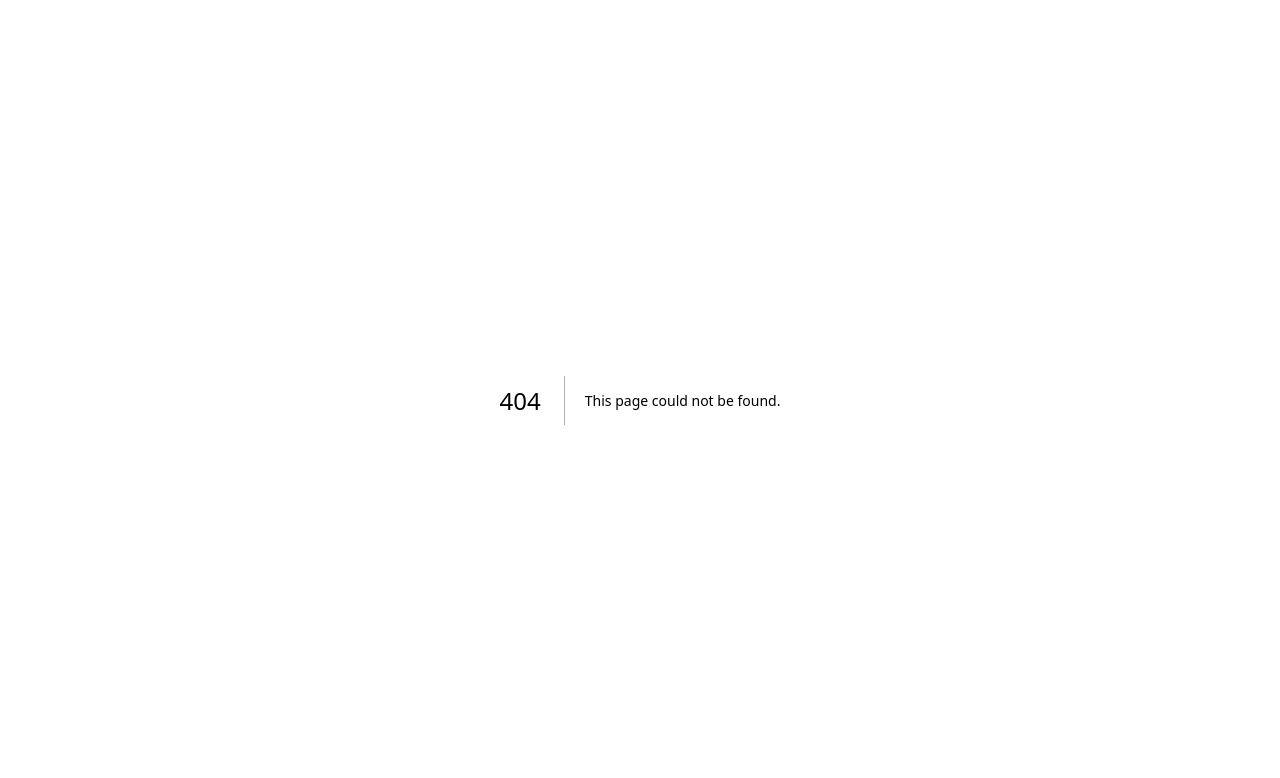
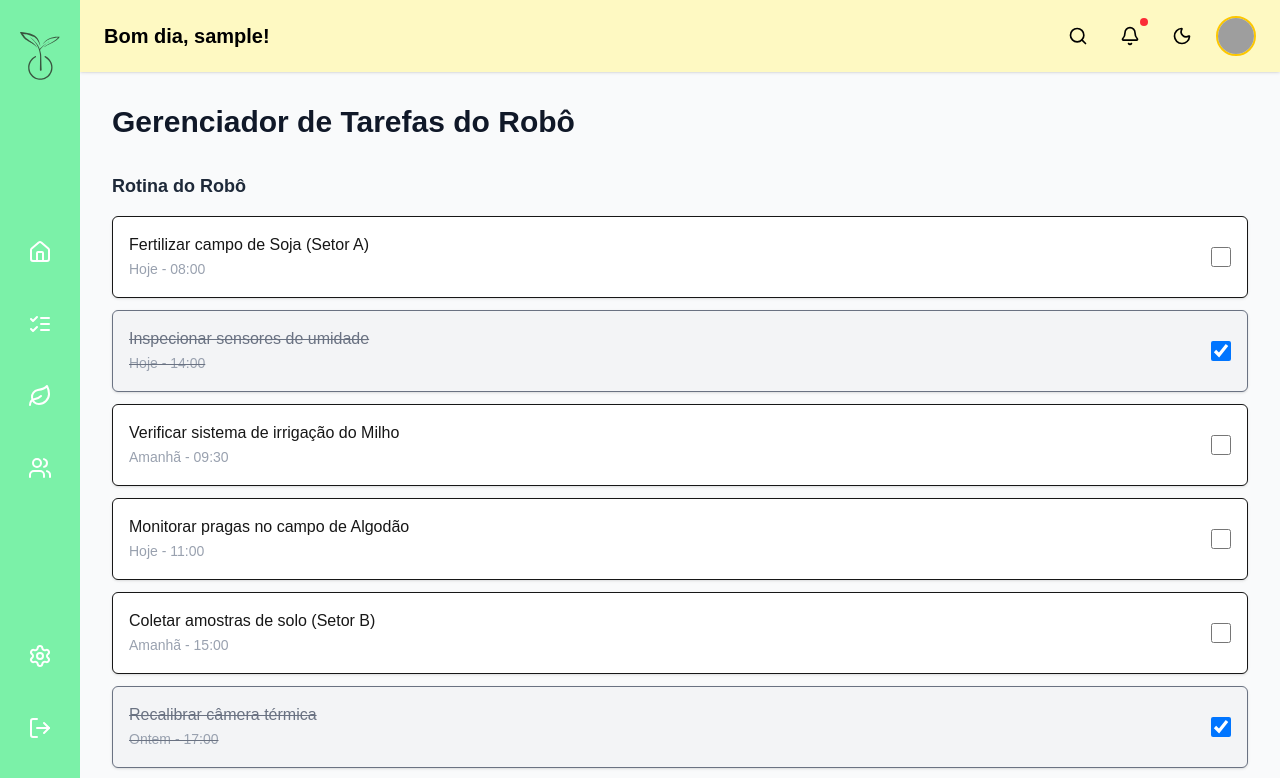
Before and after one commit to leomatiazzz/ProjetinDoCid, a Next.js app: page /tarefas in a window 1280 px wide. Before the commit this address had no page. Shown: the top 778 px of the page. Built offline with nearby package versions, Linux system fonts and the light colour scheme; sample sign-in values are in the browser's storage; grey boxes are pictures that could not be loaded.

Commit message:
feat: Adicionando página de tarefas e funcionalidades das opções em Topbar e Sidebar

```diff
--- a/src/app/page.tsx
+++ b/src/app/page.tsx
@@ -1,35 +1,41 @@
 // Localização: src/app/page.tsx (ATUALIZADO)
 
-"use client"; // Esta página agora precisa ser um Client Component para usar o hook de proteção
+"use client";
 
 import DashboardLayout from "./dashboard-layout";
 import { StatusCards } from "@/components/StatusCards";
 import { Tasks } from "@/components/Tasks";
 import { SensorChart } from "@/components/SensorChart";
-import { useAuth } from "@/contexts/AuthContext"; // 1. Importa o hook de autenticação
+import { useAuth } from "@/contexts/AuthContext";
 
 export default function HomePage() {
-  const { isAuthenticated, isLoading } = useAuth(); // 2. Usa o hook
+  const { isAuthenticated, isLoading } = useAuth();
 
-  // 3. Enquanto carrega ou se não estiver autenticado, não mostra nada
   if (isLoading || !isAuthenticated) {
-    return <div className="flex h-screen w-full items-center justify-center">Carregando...</div>;
+    return (
+      <div className="flex h-screen w-full items-center justify-center">
+        Carregando...
+      </div>
+    );
   }
 
-  // 4. Se estiver autenticado, mostra a dashboard
   return (
     <DashboardLayout>
-      <div className="flex flex-col gap-8">
-        <div>
+      {/* Container principal alterado para uma grade com 3 colunas em telas grandes.
+        - A primeira parte (cards e gráfico) ocupará 2 colunas.
+        - A segunda parte (tarefas) ocupará 1 coluna.
+        - 'items-start' alinha os itens no topo da grade.
+      */}
+      <div className="grid grid-cols-1 lg:grid-cols-3 gap-8 items-start">
+        {/* Coluna da Esquerda (ocupa 2 de 3 colunas) */}
+        <div className="lg:col-span-2 flex flex-col gap-8">
           <StatusCards />
+          <SensorChart />
         </div>
-        <div className="grid grid-cols-1 lg:grid-cols-2 gap-8">
-          <div>
-            <SensorChart />
-          </div>
-          <div>
-            <Tasks />
-          </div>
+
+        {/* Coluna da Direita (ocupa 1 de 3 colunas) */}
+        <div className="lg:col-span-1">
+          <Tasks />
         </div>
       </div>
     </DashboardLayout>
--- /dev/null
+++ b/src/app/tarefas/page.tsx
@@ -0,0 +1,31 @@
+// Localização: src/app/tarefas/page.tsx
+
+"use client";
+
+import DashboardLayout from "../dashboard-layout";
+import { Tasks } from "@/components/Tasks";
+import { useAuth } from "@/contexts/AuthContext";
+
+export default function TarefasPage() {
+  const { isAuthenticated, isLoading } = useAuth();
+
+  if (isLoading || !isAuthenticated) {
+    return (
+      <div className="flex h-screen w-full items-center justify-center">
+        Carregando...
+      </div>
+    );
+  }
+
+  return (
+    <DashboardLayout>
+      <div className="flex flex-col gap-8">
+        <h1 className="text-3xl font-bold text-gray-900">
+          Gerenciador de Tarefas do Robô
+        </h1>
+        {/* Podemos reutilizar o componente Tasks ou criar um mais elaborado aqui */}
+        <Tasks />
+      </div>
+    </DashboardLayout>
+  );
+}
--- a/src/components/Sidebar.tsx
+++ b/src/components/Sidebar.tsx
@@ -4,10 +4,10 @@
 import { Home, ListChecks, Leaf, Users, Settings, LogOut } from "lucide-react";
 import Image from "next/image";
 import Link from "next/link";
-import { useAuth } from "@/contexts/AuthContext"; // 1. Importa
+import { useAuth } from "@/contexts/AuthContext";
 
 export function Sidebar() {
-  const { logout } = useAuth(); // 2. Pega a função de logout
+  const { logout } = useAuth();
 
   return (
     <aside className="h-screen w-16 md:w-20 bg-green-300 text-white flex flex-col items-center py-6 justify-between fixed left-0 top-0 z-50">
@@ -24,7 +24,10 @@ export function Sidebar() {
         <Link href="/">
           <SidebarIcon icon={<Home size={24} />} label="Dashboard" />
         </Link>
-        <SidebarIcon icon={<ListChecks size={24} />} label="Tarefas" />
+        {/* AQUI A MUDANÇA: Adicionado Link para a página de tarefas */}
+        <Link href="/tarefas">
+          <SidebarIcon icon={<ListChecks size={24} />} label="Tarefas" />
+        </Link>
         <Link href="/culturas">
           <SidebarIcon icon={<Leaf size={24} />} label="Cultivo" />
         </Link>
@@ -33,7 +36,6 @@ export function Sidebar() {
 
       <div className="flex flex-col items-center gap-6 mb-6">
         <SidebarIcon icon={<Settings size={24} />} label="Configurações" />
-        {/* 3. Adiciona o onClick para chamar a função de logout */}
         <div onClick={logout} className="cursor-pointer">
           <SidebarIcon icon={<LogOut size={24} />} label="Sair" />
         </div>
--- a/src/components/Tasks.tsx
+++ b/src/components/Tasks.tsx
@@ -1,4 +1,4 @@
-// src/components/Tasks.tsx
+// src/components/Tasks.tsx (ATUALIZADO)
 "use client";
 
 import { useState } from "react";
@@ -12,24 +12,55 @@ interface Task {
 }
 
 export function Tasks() {
+  // Lista de tarefas expandida com mais exemplos
   const [tasks, setTasks] = useState<Task[]>([
     {
       id: 1,
-      name: "Fertilizar campo A",
+      name: "Fertilizar campo de Soja (Setor A)",
       time: "Hoje - 08:00",
       completed: false,
     },
     {
       id: 2,
-      name: "Inspecionar sensores",
+      name: "Inspecionar sensores de umidade",
       time: "Hoje - 14:00",
       completed: true,
     },
     {
       id: 3,
-      name: "Verificar irrigação",
+      name: "Verificar sistema de irrigação do Milho",
       time: "Amanhã - 09:30",
       completed: false,
+    },
+    {
+      id: 4,
+      name: "Monitorar pragas no campo de Algodão",
+      time: "Hoje - 11:00",
+      completed: false,
+    },
+    {
+      id: 5,
+      name: "Coletar amostras de solo (Setor B)",
+      time: "Amanhã - 15:00",
+      completed: false,
+    },
+    {
+      id: 6,
+      name: "Recalibrar câmera térmica",
+      time: "Ontem - 17:00",
+      completed: true,
+    },
+    {
+      id: 7,
+      name: "Aplicar herbicida seletivo no campo de Café",
+      time: "24/07 - 10:00",
+      completed: false,
+    },
+    {
+      id: 8,
+      name: "Verificar previsão do tempo para os próximos 3 dias",
+      time: "Hoje - 07:00",
+      completed: true,
     },
   ]);
 
--- a/src/components/TopBar.tsx
+++ b/src/components/TopBar.tsx
@@ -4,11 +4,41 @@
 import { Bell, Search, Sun, Moon } from "lucide-react";
 import Image from "next/image";
 import { useEffect, useState } from "react";
-import { useAuth } from "@/contexts/AuthContext"; // 1. Importa o useAuth
+import { useAuth } from "@/contexts/AuthContext";
+
+// Dados de exemplo para busca e notificações
+const searchItems = [
+  { id: 1, name: "Dashboard", url: "/" },
+  { id: 2, name: "Culturas", url: "/culturas" },
+  { id: 3, name: "Tarefas", url: "/tarefas" },
+  { id: 4, name: "Soja", url: "/culturas" },
+  { id: 5, name: "Milho", url: "/culturas" },
+];
+
+const notifications = [
+  {
+    id: 1,
+    text: "Nível de umidade baixo no campo de Soja.",
+    time: "2 min atrás",
+  },
+  {
+    id: 2,
+    text: "Robô iniciou a rotina de fertilização.",
+    time: "15 min atrás",
+  },
+  {
+    id: 3,
+    text: "Nova imagem da cultura de Milho adicionada.",
+    time: "1 hora atrás",
+  },
+];
 
 export function TopBar() {
-  const { user } = useAuth(); // 2. Pega o nome do utilizador do contexto
+  const { user } = useAuth();
   const [darkMode, setDarkMode] = useState(false);
+  const [showSearch, setShowSearch] = useState(false);
+  const [searchQuery, setSearchQuery] = useState("");
+  const [showNotifications, setShowNotifications] = useState(false);
 
   useEffect(() => {
     if (darkMode) {
@@ -18,14 +48,87 @@ export function TopBar() {
     }
   }, [darkMode]);
 
+  const filteredItems = searchQuery
+    ? searchItems.filter((item) =>
+        item.name.toLowerCase().includes(searchQuery.toLowerCase())
+      )
+    : [];
+
   return (
     <header className="px-6 py-4 flex items-center justify-between bg-yellow-100 text-black shadow-sm sticky top-0 z-40">
-      {/* 3. Exibe o nome do utilizador dinamicamente */}
-      <div className="text-xl font-semibold">
-        Bom dia, {user || "Utilizador"}!
+      <div className="flex items-center gap-4">
+        <div className="text-xl font-semibold">
+          Bom dia, {user || "Utilizador"}!
+        </div>
       </div>
 
       <div className="flex items-center gap-4">
+        {/* --- ÍCONE DE BUSCA --- */}
+        <div className="relative">
+          <button
+            onClick={() => setShowSearch(!showSearch)}
+            className="p-2 rounded-full hover:bg-yellow-300 transition-colors"
+          >
+            <Search size={20} />
+          </button>
+          {showSearch && (
+            <div className="absolute top-12 right-0 w-64 bg-white rounded-lg shadow-lg p-4">
+              <input
+                type="text"
+                placeholder="Buscar..."
+                value={searchQuery}
+                onChange={(e) => setSearchQuery(e.target.value)}
+                className="w-full px-3 py-2 border rounded-md text-gray-900"
+              />
+              {searchQuery && (
+                <ul className="mt-2">
+                  {filteredItems.length > 0 ? (
+                    filteredItems.map((item) => (
+                      <li
+                        key={item.id}
+                        className="p-2 hover:bg-gray-100 rounded-md"
+                      >
+                        <a href={item.url}>{item.name}</a>
+                      </li>
+                    ))
+                  ) : (
+                    <li className="p-2 text-gray-500">
+                      Nenhum resultado encontrado.
+                    </li>
+                  )}
+                </ul>
+              )}
+            </div>
+          )}
+        </div>
+
+        {/* --- ÍCONE DE NOTIFICAÇÕES --- */}
+        <div className="relative">
+          <button
+            onClick={() => setShowNotifications(!showNotifications)}
+            className="p-2 rounded-full hover:bg-yellow-300 transition-colors"
+          >
+            <Bell size={20} />
+            {notifications.length > 0 && (
+              <span className="absolute top-0 right-0 h-2 w-2 bg-red-500 rounded-full"></span>
+            )}
+          </button>
+          {showNotifications && (
+            <div className="absolute top-12 right-0 w-80 bg-white rounded-lg shadow-lg p-4">
+              <h3 className="font-bold mb-2">Notificações</h3>
+              <ul>
+                {notifications.map((notif) => (
+                  <li key={notif.id} className="border-b py-2">
+                    <p className="text-sm">{notif.text}</p>
+                    <p className="text-xs text-gray-500">{notif.time}</p>
+                  </li>
+                ))}
+              </ul>
+            </div>
+          )}
+        </div>
+
+        {/* --- MODO CLARO/ESCURO --- */}
         <button
           onClick={() => setDarkMode(!darkMode)}
           className="p-2 rounded-full hover:bg-yellow-300 transition-colors"
@@ -33,12 +136,8 @@ export function TopBar() {
         >
           {darkMode ? <Sun size={20} /> : <Moon size={20} />}
         </button>
-        <button className="p-2 rounded-full hover:bg-yellow-300 transition-colors">
-          <Search size={20} />
-        </button>
-        <button className="p-2 rounded-full hover:bg-yellow-300 transition-colors">
-          <Bell size={20} />
-        </button>
+
+        {/* --- AVATAR DO USUÁRIO --- */}
         <div className="w-10 h-10 rounded-full overflow-hidden border-2 border-yellow-400">
           <Image
             src="https://i.pravatar.cc/100"
```
